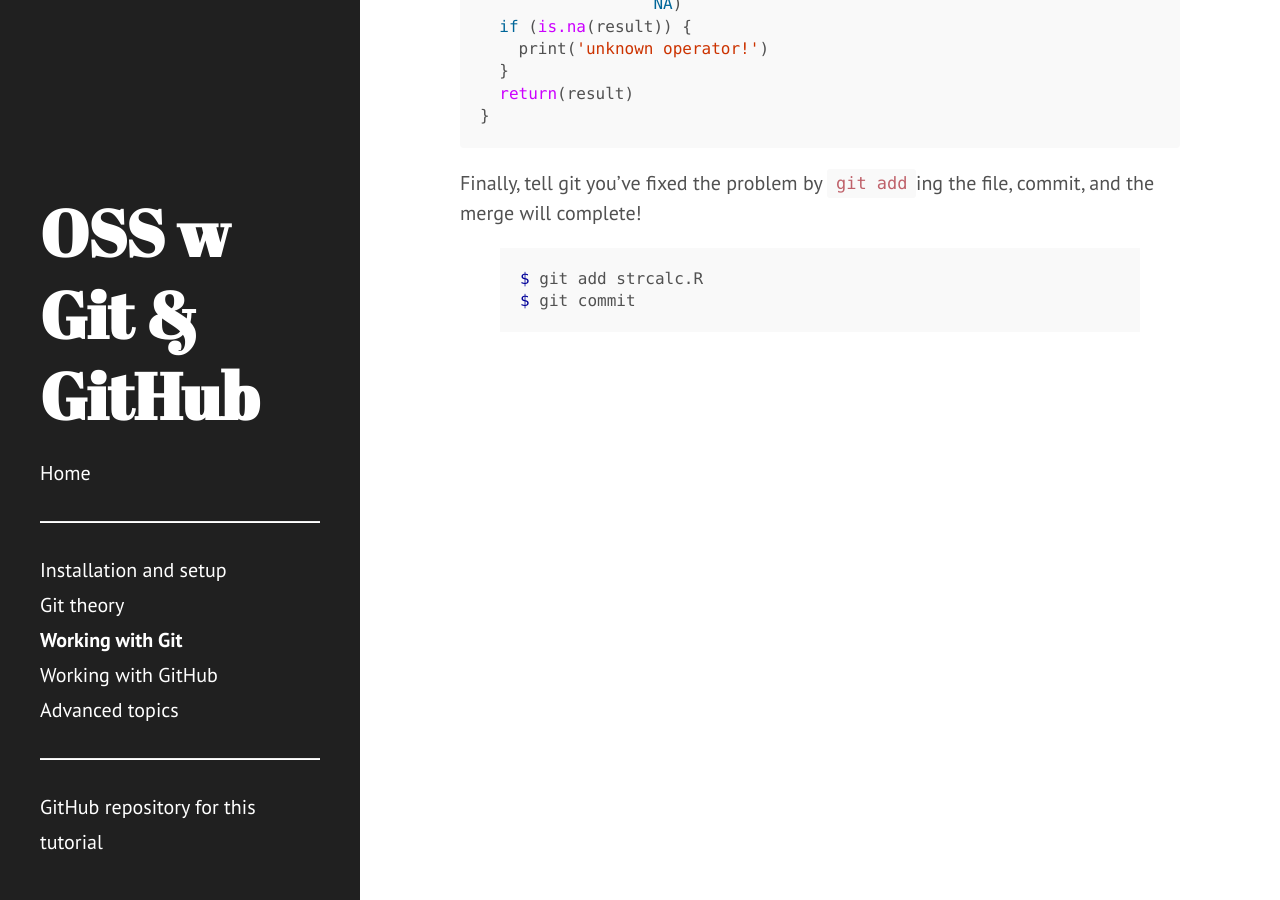
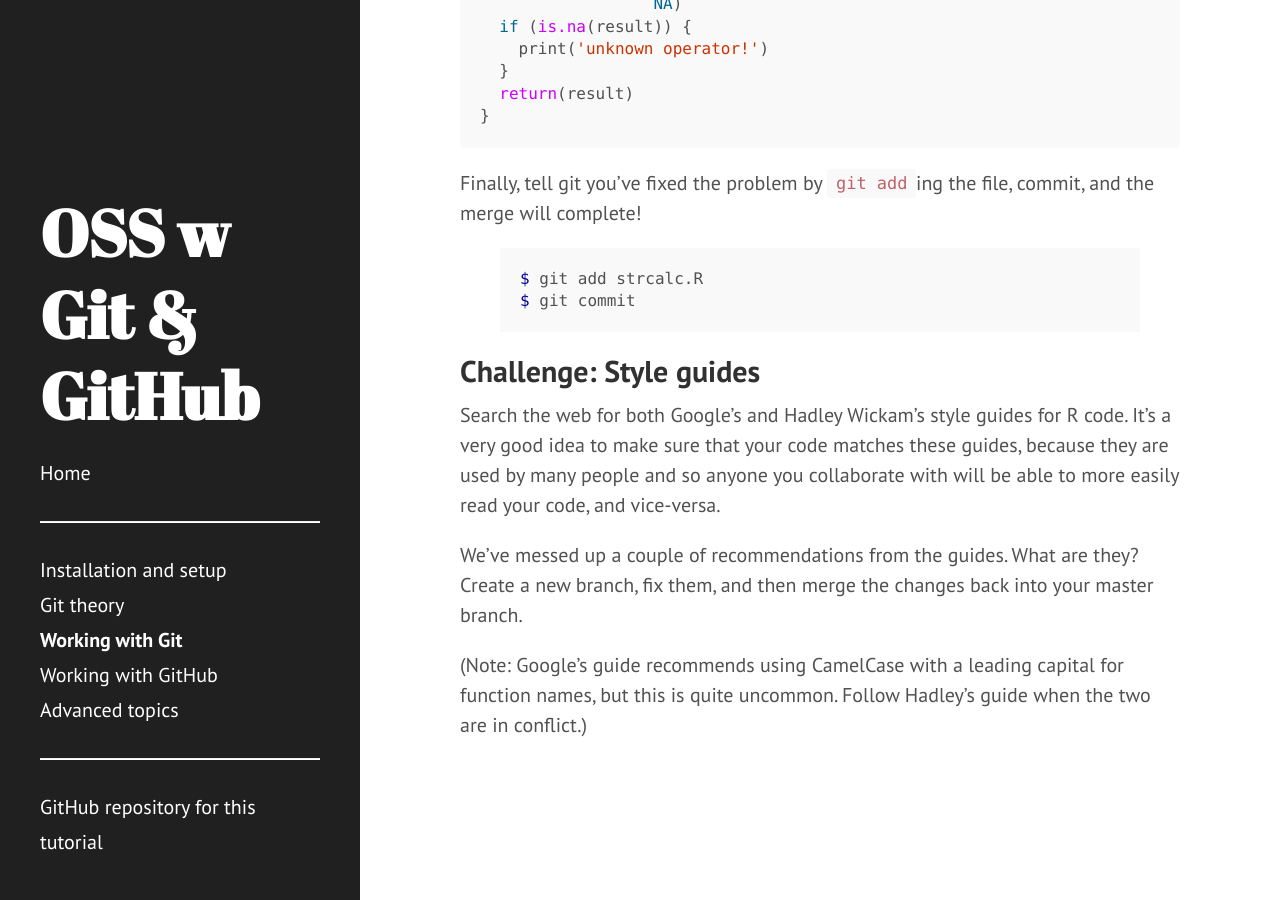
Before and after one commit to jni/git-tutorial, a Jekyll site: the page built from 2-working.md, in a window 1280 px wide and 900 px high, scrolled down 15721 px. Built offline with Jekyll 4.4.1, drawn with Linux system fonts in a browser that asks for light colours.

Commit message:
Add final challenge to git chapter

```diff
--- a/2-working.md
+++ b/2-working.md
@@ -679,3 +679,18 @@ commit, and the merge will complete!
 $ git add strcalc.R
 $ git commit
 {% endhighlight %}
+
+## Challenge: Style guides
+
+Search the web for both Google's and Hadley Wickam's style guides for R
+code. It's a very good idea to make sure that your code matches these
+guides, because they are used by many people and so anyone you collaborate
+with will be able to more easily read your code, and vice-versa.
+
+We've messed up a couple of recommendations from the guides. What are they?
+Create a new branch, fix them, and then merge the changes back into your
+master branch.
+
+(Note: Google's guide recommends using CamelCase with a leading capital for
+function names, but this is quite uncommon. Follow Hadley's guide when the
+two are in conflict.)
```
